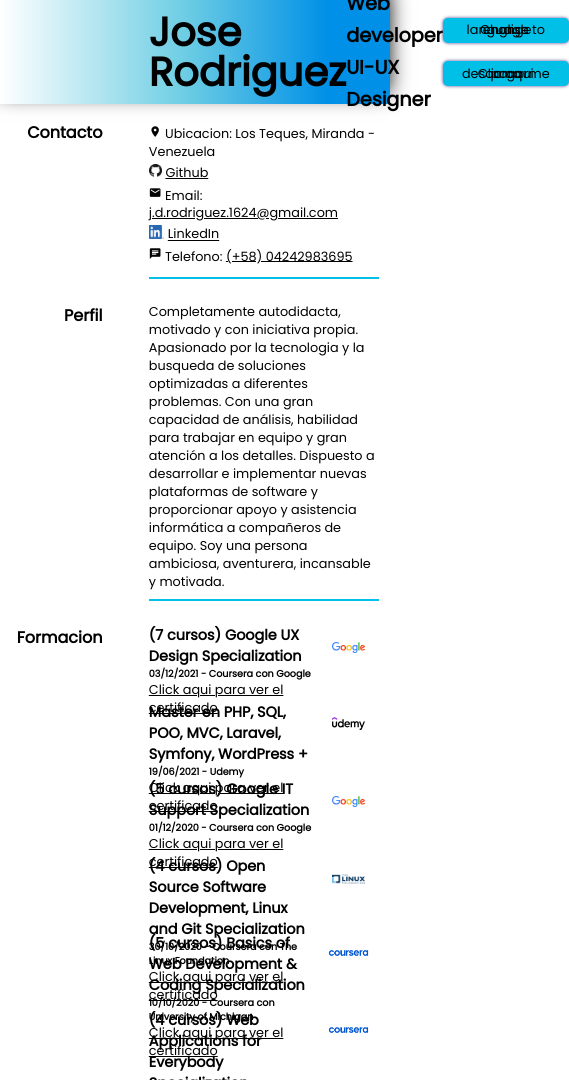
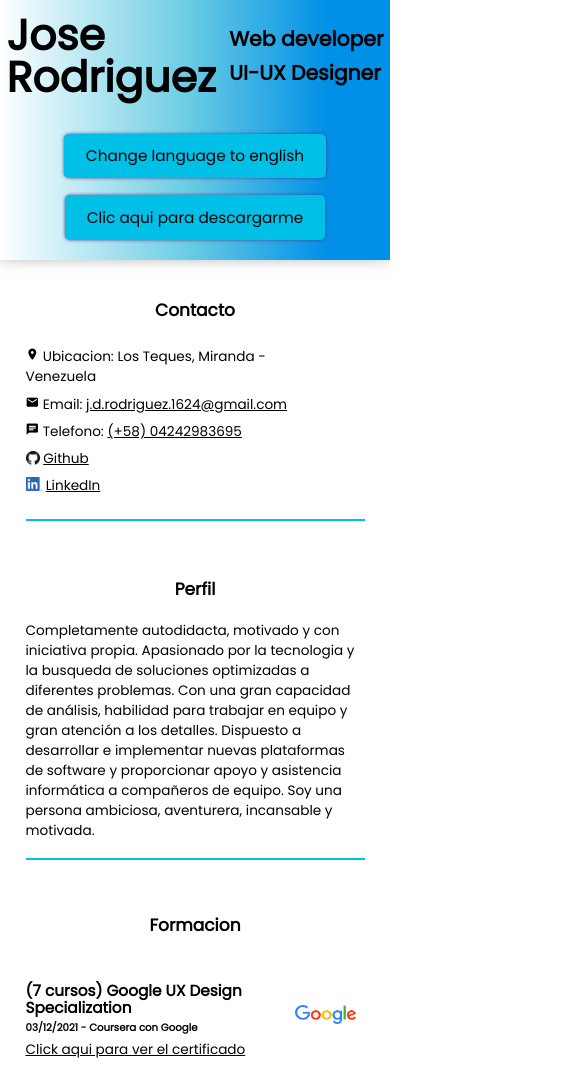
Before and after one commit to danielwuachin/resume-CV, a plain HTML site: page index_spanish.html in a window 390 px wide. Shown: the top 1080 px of the page, 569 px wide, since content can reach past the window. Drawn offline with Linux system fonts and the light colour scheme.

Commit message:
Finished the proyect
added styles to make Responsive design

solved minur bugs, for example, the "cambiar a ingles" button solved

added meta tags

```diff
--- a/assets/style.css
+++ b/assets/style.css
@@ -1,74 +1,66 @@
 @import url('https://fonts.googleapis.com/css2?family=Poppins:wght@400&display=swap');
-
 :root {
     --color: #00c0e7;
 }
 
 *,
 *::after,
-*::before{
+*::before {
     box-sizing: inherit;
     margin: 0;
     padding: 0;
     font-family: 'Poppins', sans-serif;
 }
 
-html{
+html {
     font-size: 16px;
     background-color: #fff;
 }
 
-a{
-
+a {
     color: black;
 }
 
-
-.header{
+.header {
     height: 6.5rem;
     display: grid;
     grid-template-areas: "img blank profile download";
     grid-template-columns: 8.5rem 0.8rem 1fr 0.8fr;
     grid-template-rows: 6.5rem;
     box-shadow: -1px -11px 20px black;
-  background: rgb(255,255,255);
-  background: linear-gradient(90deg, rgba(255,255,255,1) 0%, rgba(110,206,228,1) 47%, rgba(0,144,231,1) 84%);
+    background: rgb(255, 255, 255);
+    background: linear-gradient(90deg, rgba(255, 255, 255, 1) 0%, rgba(110, 206, 228, 1) 47%, rgba(0, 144, 231, 1) 84%);
 }
 
-.profile-img{
+.profile-img {
     height: 6.5rem;
-
     text-align: start;
-
 }
 
-
-.profile-img img{
+.profile-img img {
     height: auto;
     width: 6.5rem;
-  border-radius: 0 0 0 5% ;
+    border-radius: 0 0 0 5%;
 }
 
-.profile-text{
+.profile-text {
     display: inline-flex;
     align-items: center;
     justify-content: space-between;
-
-
 }
 
-.profile-text > h1 {
+.profile-text>h1 {
     font-weight: 800;
     line-height: 2.5rem;
     font-size: 2.5rem;
 }
 
-.profile-text > h2{
+.profile-text>h2 {
     font-size: 1.2rem;
     line-height: 2rem;
 }
 
-.profile-download{
+.profile-download {
     border-radius: 0 0 5% 0;
     display: flex;
     flex-direction: column;
@@ -80,79 +72,77 @@ a{
 .profile-download a {
     box-shadow: 0px 0px 3.5px 0px darkslateblue;
     border-radius: 5px;
-  padding: 0.8rem 1.2rem;
+    padding: 1rem;
     background-color: var(--color);
     font-size: 0.8rem;
     line-height: 0;
     text-decoration: none;
+    transition: all 300ms ease-in-out;
 }
 
-
-
-
-
+.profile-download a:hover {
+    transition: all 300ms ease-in-out;
+    background-color: blue;
+    color: whitesmoke;
+    box-shadow: 0px 0px 9.5px 0px darkslateblue;
+}
 
 
 /* body */
 
-
-hr{
+hr {
     border: 1px solid var(--color);
     color: var(--color);
     background-color: var(--color);
     margin: 0.5rem 0 0.5rem 0;
 }
 
-.hr{
+.hr {
     width: 132%;
-
 }
 
-.material-icons{
+.material-icons {
     font-size: 0.8rem;
     margin-top: 0.1rem;
 }
 
-.part1{
-  margin-top: 1rem;
-  margin-bottom: 1rem;
+.part1 {
+    margin: 1rem 0;
     display: grid;
-  grid-template-areas:
-  "blank1 content1 content2 blank2";
+    grid-template-areas: "blank1 content1 content2 blank2";
     grid-template-columns: 0.5rem 6.8rem 1fr 0.7rem;
 }
 
-.content1{
+.content1 {
     grid-area: content1;
 }
 
-.content1 > h2{
+.content1>h2 {
     text-align: right;
     font-size: 1rem;
     margin-right: 0.9rem;
 }
 
-
-.content2{
+.content2 {
     margin-left: 2rem;
     grid-area: content2;
 }
 
-
-.content2 h2{
+.content2 h2 {
     font-size: 0.9rem;
 }
 
-.content2 h4{
+.content2 h4 {
     font-size: 0.6rem;
 }
 
-.content2 > ul li{
+.content2>ul li {
     font-size: 0.8rem;
     list-style-type: none;
+    margin-right: 15vw;
 }
 
-.content2 > ul> li > a{
+.content2>ul>li>a {
     color: black;
     font-size: 0.8rem;
 }
@@ -161,61 +151,51 @@ hr{
     font-size: 0.8rem;
 }
 
-
-.contact-list{
+.contact-list {
     display: inline-flex;
     flex-wrap: wrap;
+    flex-direction: column;
+    max-height: 5.5rem;
 }
 
-.contact-list > li{
+.contact-list>li {
     min-width: 50%;
     margin-bottom: 0.2rem;
 }
 
-.contact-list img{
+.contact-list img {
     height: 0.83rem;
     width: auto;
+    margin-bottom: -1.8px;
 }
 
-
-
-.part2{
+.part2 {
     margin-top: 0.8rem;
     display: grid;
-  grid-template-areas:
-  "blank1 content1 content2 content3 blank2";
+    grid-template-areas: "blank1 content1 content2 content3 blank2";
     grid-template-columns: 0.5rem 6.8rem 1fr 0.3fr 0.7rem;
     grid-template-rows: 67.4px;
 }
 
-.item{
+.item {
     margin-top: 0.6rem;
 }
 
-.content3{
+.content3 {
     grid-area: content3;
     text-align: center;
 }
 
-.content3 > img{
+.content3>img {
     width: 80%;
-
     margin-bottom: -10px;
-
 }
 
-.logo-img{
+.logo-img {
     width: 55% !important;
-
 }
 
-
-
-
-
-
-
-.content-flex{
+.content-flex {
     display: flex;
     justify-content: space-around;
     align-items: center;
@@ -223,24 +203,138 @@ hr{
     margin-bottom: 1rem;
 }
 
-.content-flex > p{
+.content-flex>p {
     font-weight: 600;
     min-width: 30%;
     margin-bottom: 0.3rem;
     text-decoration: underline;
 }
 
-.content-flex > p > span{
+.content-flex>p>span {
     color: var(--color);
     text-decoration: none !important;
+}
+
+.h2-flex {
+    text-align: center;
+    margin-bottom: 0.7rem;
+    margin-right: 1rem;
 }
 
 
 
 
+@media screen and (max-width: 786px) {
+  html{
+    font-size: 17px;
+  }
 
-.h2-flex{
+  hr{
+    margin: 1rem 0;
+  }
+    /* HEADER */
+    .header {
+        height: auto;
+        grid-template-areas: "image" "profile" "download";
+        grid-template-columns: 1fr;
+        grid-template-rows: auto;
+    }
+    .profile-img {
+        height: auto;
+    }
+    .profile-text {
+        margin-top: 0.8rem;
+        margin-bottom: 0.9rem;
+        justify-content: space-around;
+    }
+    .profile-download {
+        margin: 1.2rem auto;
+    }
+    .profile-download a {
+        padding: 1.3rem;
+        font-size: .9rem;
+    }
+    .profile-download a:nth-child(2) {
+        margin-top: 1rem;
+    }
+
+
+    /* BODY */
+    .part1 {
+        grid-template-areas: "content1" "content2";
+        grid-template-columns: 1fr;
+        grid-template-rows: auto;
+      margin: 1.1rem 1.5rem 1rem 1.5rem;
+    }
+
+    .content1 > h2{
       text-align: center;
-  margin-bottom: 0.7rem;
-  margin-right: 1rem;
+    font-size: 1rem;
+    margin: 1.1rem auto;
     }
+
+    .content2 {
+      margin-left: 0;
+    }
+
+    .contact-list {
+      max-height: unset;
+    }
+
+    .contact-list > li {
+      margin-bottom: 0.4rem;
+      margin-right: 0;
+    }
+
+
+
+    .part2 {
+      grid-template-areas:
+        "content1 content1"
+        "content2 content3";
+    grid-template-columns: 1fr 0.3fr;
+    grid-template-rows: auto auto;
+    margin: 0 1.5rem 1.5rem 1.5rem;
+    }
+    .part2 > .content2 > h2{
+      margin-top: 1.5rem;
+    }
+    .content2 h2 {
+      line-height: 1rem;
+    }
+
+    .content2 h4 {
+      margin-bottom: .25rem;
+      margin-top: .2rem;
+    }
+
+
+    .content3 {
+      margin: auto;
+    }
+
+    .content3 img{
+      width: 100%;
+    }
+
+    .logo-img {
+      width: 78% !important;
+    }
+
+
+    .content-flex > p {
+      text-align: center;
+    font-weight: 300;
+    min-width: 50%;
+    }
+
+    .h2-flex {
+      margin-right: 0;
+      margin-bottom: .9rem;
+    }
+
+    .content-flex>p {
+      text-decoration: none;
+    }
+
+}
--- a/index_spanish.html
+++ b/index_spanish.html
@@ -8,6 +8,28 @@
   <link href="https://fonts.googleapis.com/icon?family=Material+Icons"
   rel="stylesheet">
   <link rel="stylesheet" href="assets/style.css">
+
+
+  <meta name="theme-color" media="(prefers-color-scheme: light)" content="#00c0e7">
+  <meta name="theme-color" media="(prefers-color-scheme: dark)" content="blue">
+
+  <meta name="description" content="Mi curriculum como desarrollador!">
+    <link rel="canonical" href="https://danielwuachin.github.io/resume-CV/">
+
+    <link rel="favicon" href="https://danielwuachin.github.io/resume-CV/assets/meta/favicon.ico">
+    <link rel="apple-touch-icon" sizes="180x180" href="https://danielwuachin.github.io/resume-CV/assets/meta/apple-touch-icon.png">
+    <link rel="icon" type="image/png" sizes="32x32" href="https://danielwuachin.github.io/resume-CV/assets/meta/favicon-32x32.png">
+    <link rel="icon" type="image/png" sizes="16x16" href="https://danielwuachin.github.io/resume-CV/assets/meta/favicon-16x16.png">
+    <link rel="manifest" href="https://danielwuachin.github.io/resume-CV/assets/meta/site.webmanifest">
+
+    <meta name="twitter:card" content="summary">
+    <meta property="og:type" content="website">
+
+    <meta property="og:title" name="twitter:title" content="SPA WordPress">
+    <meta property="og:description" name="twitter:description" content="Mi curriculum como desarrollador!">
+    <meta property="og:image" name="twitter:image" content="https://danielwuachin.github.io/resume-CV/assets/meta/home.png">
+    <meta property="og:url" name="twitter:url" content="https://danielwuachin.github.io/resume-CV/">
+
 
 </head>
 <body>
@@ -21,9 +43,9 @@
       </div>
 
       <div class="profile-download">
-        <a href="index_spanish.html">Change language to english </a>
+        <a href="index.html">Change language to english </a>
 
-        <a href="assets/Resume CV - Spanish.pdf.pdf" download="">Clic aqui para descargarme</a>
+        <a href="assets/Resume CV - Spanish.pdf" download="">Clic aqui para descargarme</a>
       </div>
     </section>
   </header>
@@ -36,10 +58,10 @@
       <div class="content2">
         <ul class="contact-list">
           <li><span class="material-icons">place</span> Ubicacion: Los Teques, Miranda - Venezuela</li>
+          <li><span class="material-icons">mail</span> Email: <a href="mailto:j.d.rodriguez.1624@gmail.com">j.d.rodriguez.1624@gmail.com</a></li>
+          <li><span class="material-icons">chat</span> Telefono: <a href="tel:+5804242983695">(+58) 04242983695</a></li>
           <li><img src="assets/img/GitHub.png"> <a href="https://github.com/danielwuachin">Github</a></li>
-          <li><span class="material-icons">mail</span> Email: <a href="mailto:j.d.rodriguez.1624@gmail.com">j.d.rodriguez.1624@gmail.com</a></li>
           <li><img src="assets/img/linkedin.png"> <a href="https://www.linkedin.com/in/jose-daniel-rodriguez-gonzalez/">LinkedIn</a></li>
-          <li><span class="material-icons">chat</span> Telefono: <a href="tel:+5804242983695">(+58) 04242983695</a></li>
         </ul>
 
         <hr>
@@ -158,7 +180,7 @@
       </div>
     </section>
 
-    <section class="part2">
+    <section class="part2 item">
       <div class="content1">
         <h2></h2>
       </div>
```
Also changed, not shown: index.html (+24 -3 lines), assets/meta/about.txt (added), assets/meta/android-chrome-192x192.png (added), assets/meta/android-chrome-512x512.png (added), assets/meta/apple-touch-icon.png (added), assets/meta/favicon-16x16.png (added), assets/meta/favicon-32x32.png (added), assets/meta/favicon.ico (added), assets/meta/favicon.jpg (added), assets/meta/site.webmanifest (added). Lines whose indentation alone changed are shown as unchanged.
